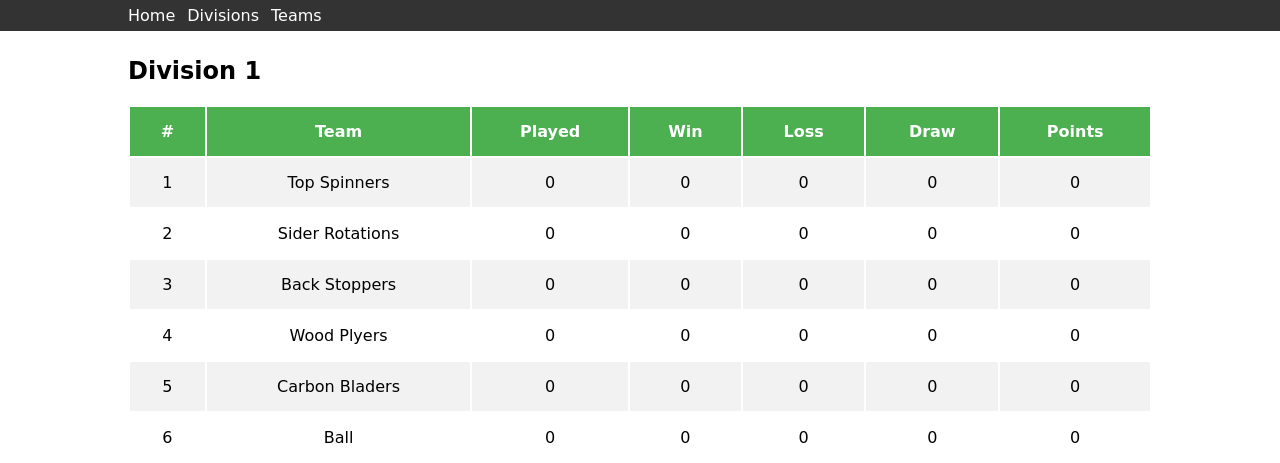
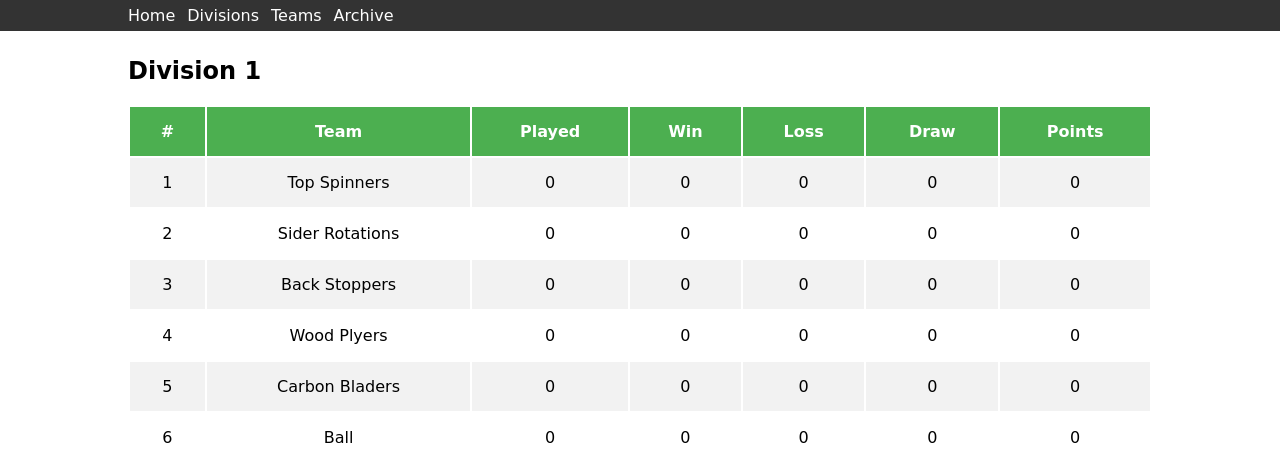
Before and after one commit to WilliamDo/layers-of-spin, a Python web app: template src/main/resources/templates/league-prototype.html in a window 1280 px wide. Shown: the part 81-544 px from the top of the page. Run offline with Jinja, Linux system fonts and the light colour scheme; the template is opened without the code that fills it, so the values that code supplies are empty; some web fonts are replaced.

Commit message:
add archive link to prototype design

```diff
--- a/src/main/resources/templates/league-prototype.html
+++ b/src/main/resources/templates/league-prototype.html
@@ -38,6 +38,7 @@
                             <a href="#">Back Stoppers</a>
                         </div>
                     </li>
+                    <li><a href="#">Archive</a></li>
                 </ul>
             </div>
 
```
